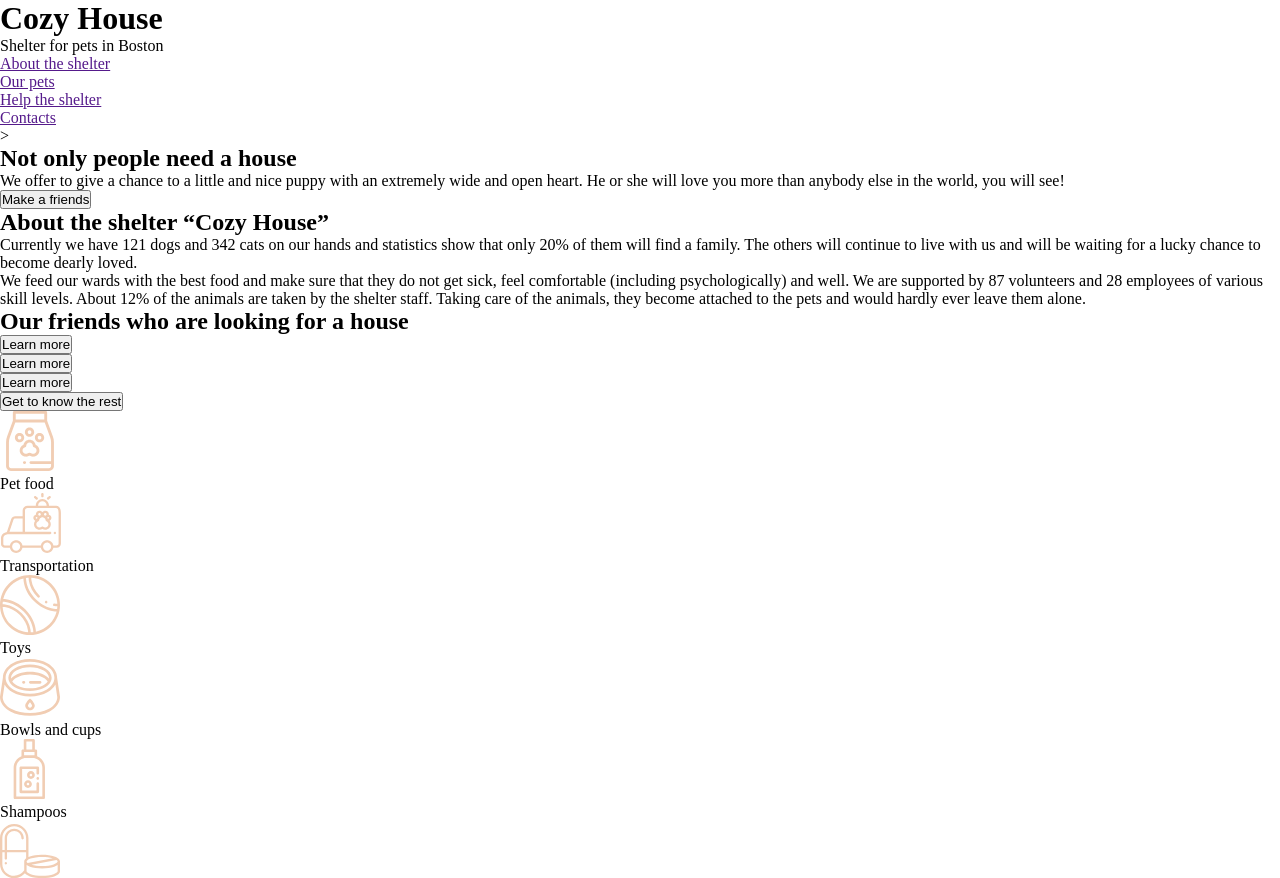
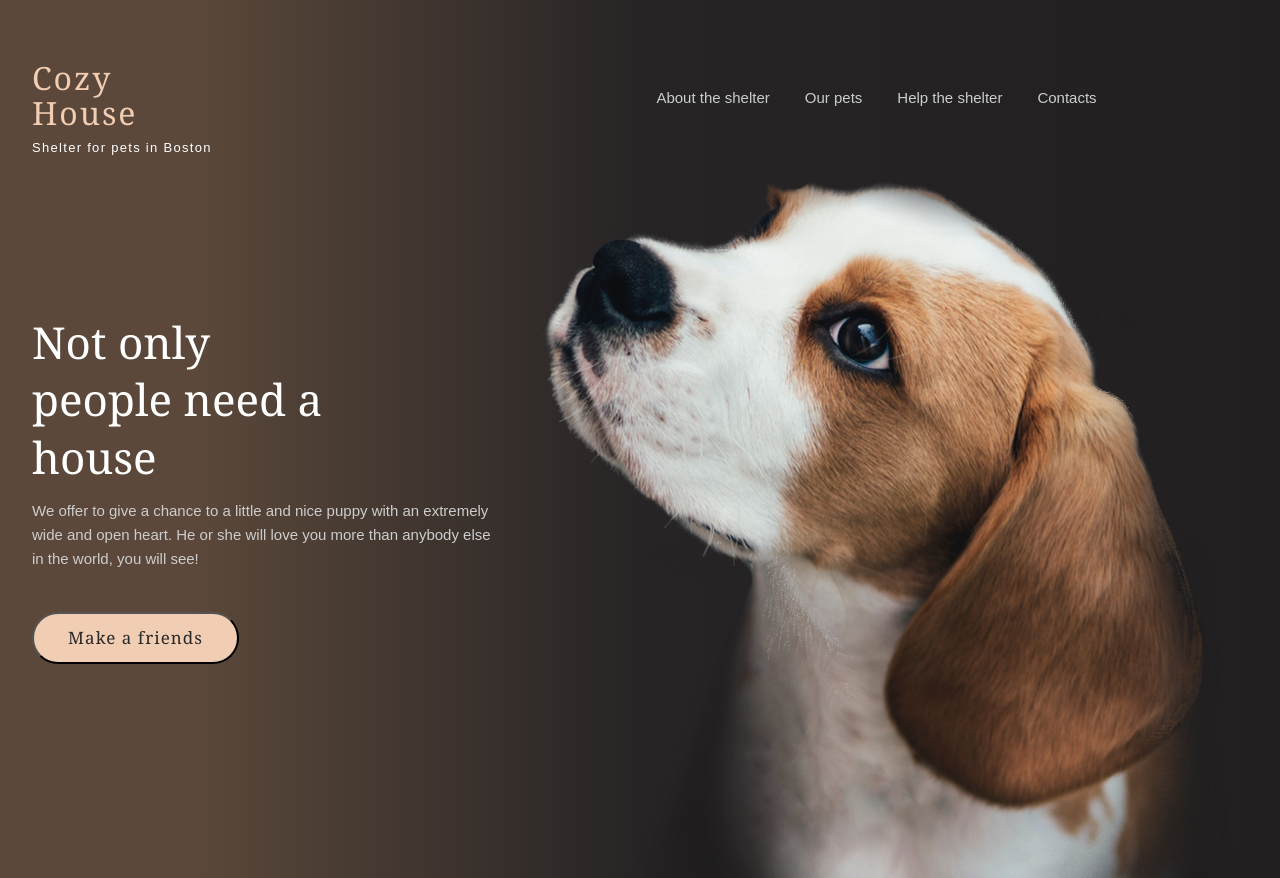
Before and after one commit to OlgaPrudnik/Study, a plain HTML site: page SHELTER/pages/main/index.html in a window 1280 px wide. Shown: the top 878 px of the page. Drawn offline with Linux system fonts and the light colour scheme.

Commit message:
feat: add styles for header

```diff
--- /dev/null
+++ b/SHELTER/assets/fonts/Georgia/COPYRIGHT.txt
@@ -0,0 +1 @@
+Typeface and data copyright 1996 Microsoft Corporation. All Rights Reserved.
--- a/SHELTER/pages/main/index.html
+++ b/SHELTER/pages/main/index.html
@@ -8,39 +8,49 @@
     <title>Shelter</title>
 </head>
 <body>
-   <header>
+    <div class="gradient">
+    <div class="start-screen">
+   <header class="header">
        <div class="container">
        <div class="logo">
            <h1>Cozy House</h1>
            <p class="subtitle">Shelter for pets in Boston</p>
        </div>
+       <!-- logo -->
        <nav class="menu">
            <ul>
-               <li><a href="">About the shelter</a></li>
-               <li><a href="">Our pets</a></li>
-               <li><a href="">Help the shelter</a></li>
-               <li><a href="">Contacts</a></li>
-           </ul>>
+               <li><a href="#">About the shelter</a></li>
+               <li><a href="#">Our pets</a></li>
+               <li><a href="#">Help the shelter</a></li>
+               <li ><a class="last" href="#">Contacts</a></li>
+           </ul>
        </nav>
+       </div>
    </header>
    <main>
+       <div class="container">
       <div class="start-screen-content">
-        <div class="content">
-            <h2 class="heading">Not only people need a house</h2>
-            <p class="subheading">We offer to give a chance to a little and nice puppy with an extremely wide and open heart. He or she will love you more than anybody else in the world, you will see!</p>
+        <div class="content-start">
+            <h2 class="heading-screen">Not only people need a house</h2>
+            <p class="subheading-screen">We offer to give a chance to a little and nice puppy with an extremely wide and open heart. He or she will love you more than anybody else in the world, you will see!</p>
         </div>
-        <div class="primaty">
+        <div class="primary">
             <button>Make a friends</button>
         </div>
         <div class="start-screen-puppy"></div>
     </div>
       <!--start-screen-content -->
+       </div>
+    <!-- gradient -->
+</div>
+</div>
+    <div class="container">
 <div class="about">
 <div class="about-content">
     <div class="about-pets"></div>
     <div class="content">
 <h2 class="heading-about">About the shelter “Cozy House”</h2>
-<p class="subheading-about">Currently we have 121 dogs and 342 cats on our hands and statistics show that only 20% of them will find a family. The others will continue to live with us and will be waiting for a lucky chance to become dearly loved.</p>
+<p class="subheading-about first">Currently we have 121 dogs and 342 cats on our hands and statistics show that only 20% of them will find a family. The others will continue to live with us and will be waiting for a lucky chance to become dearly loved.</p>
 <p class="subheading-about">We feed our wards with the best food and make sure that they do not get sick, feel comfortable (including psychologically) and well. We are supported by 87 volunteers and 28 employees of various skill levels. About 12% of the animals are taken by the shelter staff. Taking care of the animals, they become attached to the pets and would hardly ever leave them alone.</p>
     </div>
     <!-- content -->
@@ -130,6 +140,7 @@
 </div>
 <!-- donation -->
 </div>
+
 <!-- container -->
    </main>
     <footer>
--- a/SHELTER/pages/main/style.css
+++ b/SHELTER/pages/main/style.css
@@ -1,11 +1,270 @@
+@font-face {
+    font-family: 'Arial Italic';
+    src: url('../../assets/fonts/Arial/arial_bolditalicmt.ttf') format('truetype');
+    font-weight: 400;
+    font-style: normal;
+    font-display: swap;
+}
+@font-face {
+    font-family: 'Arial Regular';
+    src: url('../../assets/fonts/Arial/arialmt.ttf') format('truetype');
+    font-weight: 400;
+    font-style: normal;
+    font-display: swap;
+}
+@font-face {
+    font-family: 'Georgia Regular';
+    src: url('../../assets/fonts/Georgia/georgia.ttf') format('truetype');
+    font-weight: 400;
+    font-style: normal;
+    font-display: swap;
+}
+@font-face {
+    font-family: 'Georgia Italic';
+    src: url('../../assets/fonts/Georgia/georgia_bolditalic.ttf') format('truetype');
+    font-weight: 400;
+    font-style: normal;
+    font-display: swap;
+}
+
 *{
     margin: 0;
     padding:0;
     box-sizing: border-box;
 }
+ul,
+li {
+    list-style: none;
+}
+a {
+    text-decoration: none;
+    color: #CDCDCD;
+}
+html,
 body {
-    min-width: 100%;
+    height: 100%;
+
+}
+body {
+    font-family: 'Georgia Regular';
+    font-size: 15px ;
+    color:#545454 ;
+
+
 }
 .container {
-    max-width: 95%
+    max-width: 95%;
+    margin: 0 auto;
+    position: relative;
 }
+.gradient {
+    background: linear-gradient( to right, rgba(91, 72, 58, 1) 15%, rgba(38, 36, 37, 1) 50%, rgba(33, 31, 32, 1) 100%);
+}
+.header {
+    height: 180px;
+    padding-top: 60px;
+    padding-bottom: 60px;
+
+}
+.logo {
+position: absolute;
+width: 186px;
+height: 60px;
+left: 0px;
+top: 0px;
+}
+h1 {
+font-family: 'Georgia';
+font-weight: 400;
+font-size: 32px;
+line-height: 110%;
+display: flex;
+align-items: center;
+letter-spacing: 0.06em;
+color: #F1CDB3;
+}
+.subtitle {
+font-family: 'Arial';
+font-style: normal;
+font-weight: 400;
+font-size: 13px;
+line-height: 15px;
+display: flex;
+align-items: center;
+letter-spacing: 0.1em;
+color: #FFFFFF;
+padding-top: 10px;
+
+}
+.menu {
+font-family: 'Arial';
+font-style: normal;
+font-weight: 400;
+display: flex;
+flex-direction: column;
+align-items: center;
+padding: 0px;
+position: absolute;
+width: 443px;
+height: 27px;
+right: 150px;
+top: 16px;
+
+}
+ul {
+display: flex;
+
+}
+li {
+font-size: 15px;
+line-height: 160%;
+color: #CDCDCD;
+flex: none;
+order: 0;
+flex-grow: 0;
+margin: 10px 0px;
+
+}
+a {
+    margin-right:35px;
+}
+.last {
+    margin-right: 0;
+}
+.heading {
+width: 310px;
+height: 114px;
+font-family: 'Georgia';
+font-style: normal;
+font-weight: 400;
+font-size: 44px;
+line-height: 130%;
+display: flex;
+align-items: center;
+color: #FFFFFF;
+}
+.start-screen {
+    height: 908px;
+}
+.start-screen-puppy{
+position: absolute;
+width: 698px;
+height: 728px;
+left: calc(50% - 698px/2 + 251px);
+top: 0px;
+background: url(../../assets/images/start-screen-puppy.png);
+}
+.content-start {
+position: absolute;
+width: 460px;
+height: 322px;
+left: 0px;
+top: 163px;
+}
+.heading-screen {
+width: 310px;
+height: 114px;
+font-family: 'Georgia';
+font-style: normal;
+font-weight: 400;
+font-size: 44px;
+line-height: 130%;
+display: flex;
+align-items: center;
+color: #FFFFFF;
+}
+.subheading-screen {
+position: absolute;
+width: 460px;
+height: 72px;
+left: calc(50% - 460px/2);
+bottom: 94px;
+font-family: 'Arial';
+font-style: normal;
+font-weight: 400;
+font-size: 15px;
+line-height: 160%;
+display: flex;
+align-items: center;
+color: #CDCDCD;
+}
+.primary {
+    width: 207px;
+    height: 52px;
+}
+
+.primary button {
+font-family: 'Georgia';
+font-style: normal;
+font-size: 17px;
+line-height: 130%;
+letter-spacing: 0.06em;
+color: #292929;
+background: #F1CDB3;
+align-items: center;
+position: absolute;
+width: 207px;
+height: 52px;
+left: 0%;
+top: 432px;
+background: #F1CDB3;
+border-radius: 100px;
+
+}
+.about {
+position: relative;
+height: 588px;
+left: 0%;
+right: 0%;
+top: 0px;
+background: #FFFFFF;
+}
+.about-content {
+position: absolute;
+width: 1200px;
+height: 408px;
+left: calc(50% - 1200px/2);
+top: calc(50% - 408px/2 - 10px);
+}
+.about-pets {
+position: absolute;
+width: 300px;
+height: 408px;
+left: 175px;
+top: 0px;
+background: url(../../assets/images/about-pets.png);
+}
+.content {
+position: absolute;
+width: 430px;
+height: 380px;
+left: 595px;
+top: 35px;
+}
+.heading-about {
+width: 370px;
+height: 90px;
+font-family: 'Georgia';
+font-style: normal;
+font-weight: 400;
+font-size: 35px;
+line-height: 130%;
+display: flex;
+align-items: center;
+letter-spacing: 0.06em;
+color: #545454;
+padding-bottom: 25px;
+}
+.subheading-about {
+font-family: 'Arial';
+font-style: normal;
+font-weight: 400;
+font-size: 15px;
+line-height: 160%;
+color: #4C4C4C;
+width: 430px;
+}
+.first {
+padding-bottom: 25px;
+
+}
```
Also changed, not shown: SHELTER/assets/fonts/Arial/arial_bolditalicmt.ttf (added), SHELTER/assets/fonts/Arial/arialmt.ttf (added), SHELTER/assets/fonts/Georgia/georgia.ttf (added), SHELTER/assets/fonts/Georgia/georgia_bolditalic.ttf (added).
